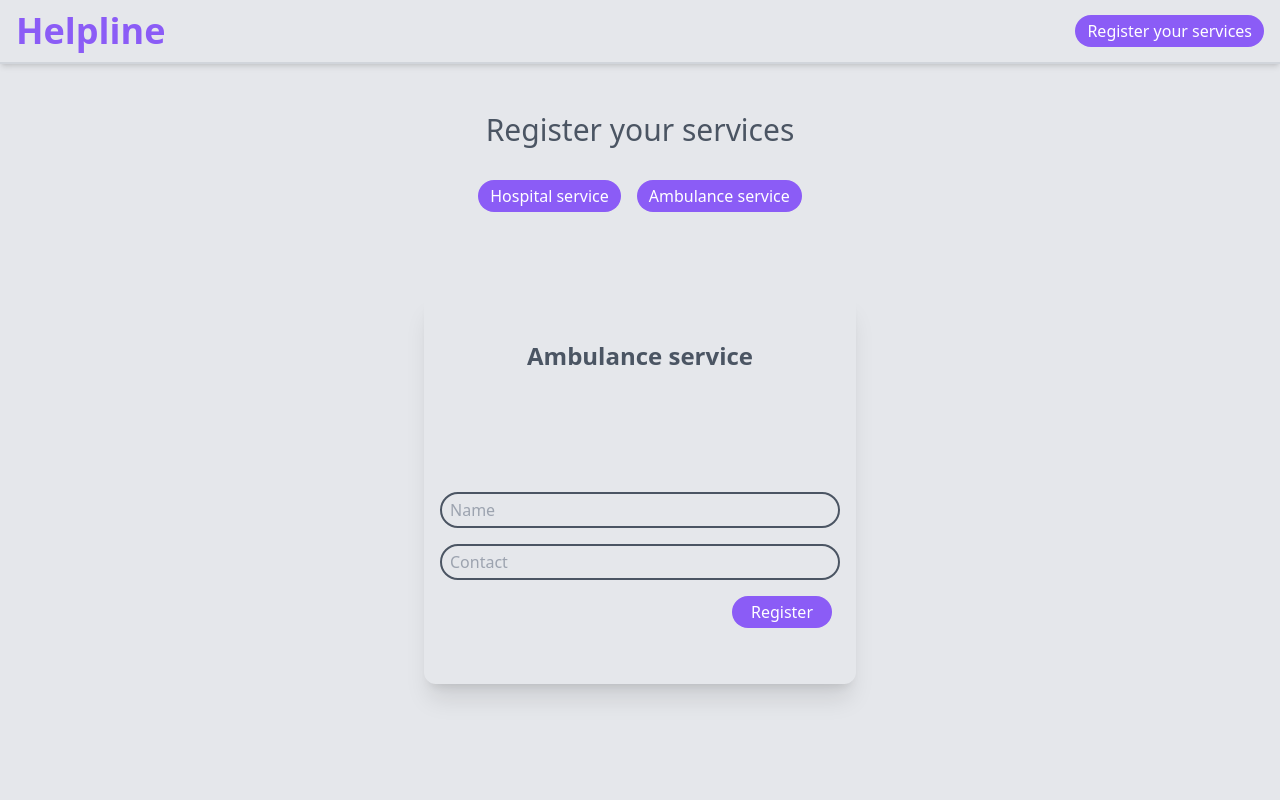
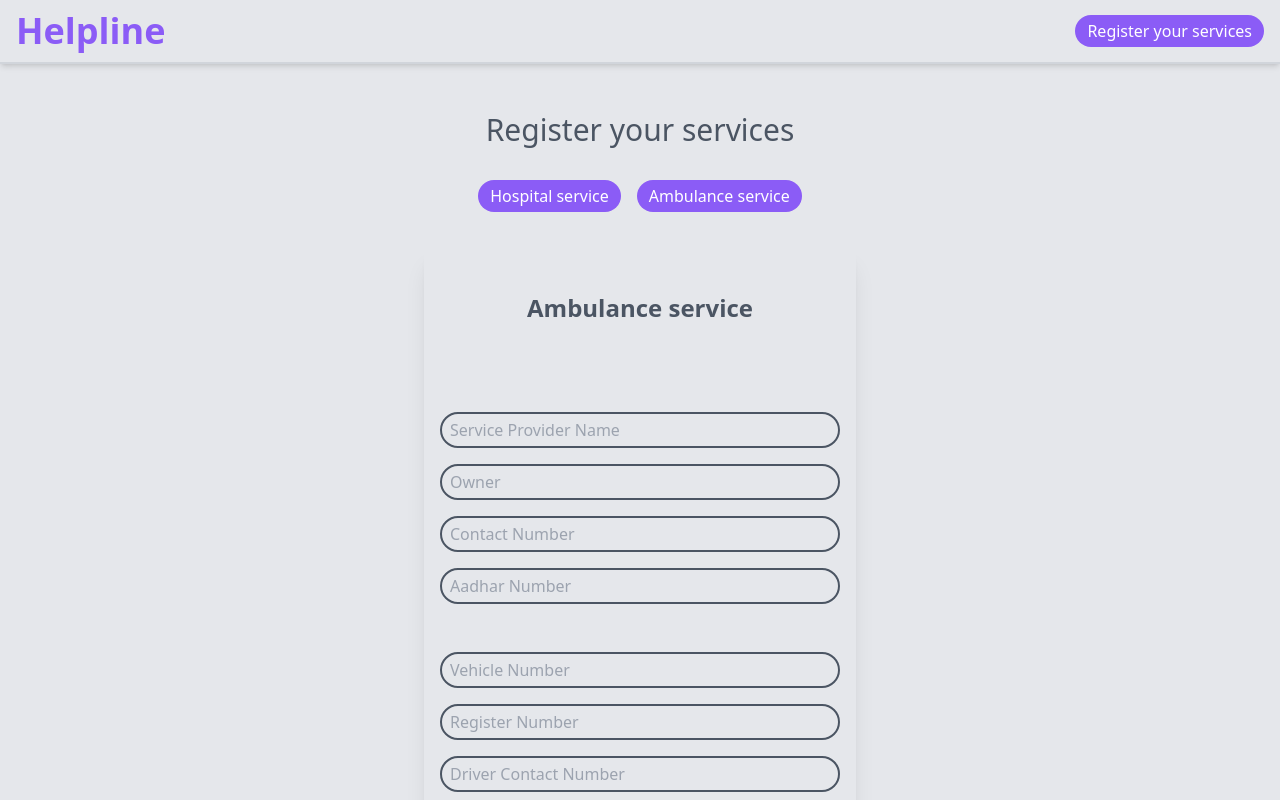
Before and after one commit to mayur-init/Helpline, a React (Create React App) app: page /register in a window 1280 px wide. Both pictures are taken after a click on the button "Ambulance service". Shown: the top 800 px of the page. Built offline with nearby package versions, Linux system fonts and the light colour scheme.

Commit message:
forms updated

```diff
--- a/src/components/AmbulanceRegister.jsx
+++ b/src/components/AmbulanceRegister.jsx
@@ -2,25 +2,33 @@ import React, {useState} from 'react'
 
 function AmbulanceRegister() {
 
-    const [ambulanceServiceName, setServiceName] = useState('');
-    const [contactNumber, setContactNumber] = useState('');
+    const [VehicleNumber, setVehicleNumber] = useState('');
+    const [RegisterNumber, setRegisterNumber] = useState('');
+    const [DriverContact, setDriverContact] = useState('');
 
     const util = () =>{
-        console.log(ambulanceServiceName + ' ' + contactNumber);
 
-        setServiceName('');
-        setContactNumber('');
+        const AmbulanceData = {
+            VehicleNumber,
+            RegisterNumber,
+            DriverContact,
+        }
+
+        console.log(AmbulanceData);
+
+        setVehicleNumber('');
+        setRegisterNumber('');
+        setDriverContact('');
     }
+
     return (
-        <div className='rounded-xl shadow-xl p-4 m-4 min-h-max'>
-            <h1 className='text-gray-600 text-2xl font-semibold mt-[4vh] flex justify-center'>Ambulance service</h1>
-            <div className='flex flex-col w-[50vh] h-auto mt-[14vh] mb-[4vh]'>
-                <input type='text' onChange={(e) => { setServiceName(e.target.value) }} value={ambulanceServiceName} placeholder='Name' className='bg-gray-200 border-2 border-gray-600 rounded-full px-2 py-1 my-2'></input>
-                <input type='text' onChange={(e) => { setContactNumber(e.target.value) }} value={contactNumber} placeholder='Contact' className='bg-gray-200 border-2 border-gray-600 rounded-full px-2 py-1 my-2'></input>
-                <p className='flex justify-end'><button onClick ={util} className='btn w-[100px] m-2'>Register</button></p>
-            </div>
+        <div className='flex flex-col w-[50vh] h-auto mt-[4vh]'>
+            <input type='text' onChange={(e) =>{setVehicleNumber(e.target.value)}} value={VehicleNumber} placeholder='Vehicle Number' className='bg-gray-200 border-2 border-gray-600 rounded-full px-2 py-1 my-2'></input>
+            <input type='text' onChange={(e) =>{setRegisterNumber(e.target.value)}} value={RegisterNumber} placeholder='Register Number' className='bg-gray-200 border-2 border-gray-600 rounded-full px-2 py-1 my-2'></input>
+            <input type='text' onChange={(e) =>{setDriverContact(e.target.value)}} value={DriverContact}placeholder='Driver Contact Number' className='bg-gray-200 border-2 border-gray-600 rounded-full px-2 py-1 my-2'></input>
+            <p className='flex justify-end'><button onClick={util} className='btn m-2 '>Add Ambulance</button></p>
         </div>
     )
 }
 
-export default AmbulanceRegister
+export default AmbulanceRegister;
--- /dev/null
+++ b/src/components/AmbulanceServiceRegister.jsx
@@ -0,0 +1,42 @@
+import React, {useState} from 'react';
+import AmbulanceRegister from './AmbulanceRegister';
+
+function AmbulanceServiceRegister() {
+
+    const [ServiceProviderName, setServiceProviderName] = useState('');
+    const [OwnerName, setOwnerName] = useState('');
+    const [ContactNumber, setContactNumber] = useState('');
+    const [AadharNumber, setAadharNumber] = useState('');
+
+    const util = () =>{
+
+        const AmbulanceServiceData = {
+            ServiceProviderName,
+            OwnerName,
+            ContactNumber,
+            AadharNumber,
+        }
+
+        console.log(AmbulanceServiceData);
+
+        setServiceProviderName('');
+        setOwnerName('')
+        setContactNumber('');
+        setAadharNumber('');
+    }
+    return (
+        <div className='rounded-xl shadow-xl p-4 min-h-max'>
+            <h1 className='text-gray-600 text-2xl font-semibold mt-[4vh] flex justify-center'>Ambulance service</h1>
+            <div className='flex flex-col w-[50vh] h-auto mt-[10vh] mb-[4vh]'>
+                <input type='text' onChange={(e) => { setServiceProviderName(e.target.value) }} value={ServiceProviderName} placeholder='Service Provider Name' className='bg-gray-200 border-2 border-gray-600 rounded-full px-2 py-1 my-2'></input>
+                <input type='text' onChange={(e) => { setOwnerName(e.target.value) }} value={OwnerName} placeholder='Owner' className='bg-gray-200 border-2 border-gray-600 rounded-full px-2 py-1 my-2'></input>
+                <input type='text' onChange={(e) => { setContactNumber(e.target.value) }} value={ContactNumber} placeholder='Contact Number' className='bg-gray-200 border-2 border-gray-600 rounded-full px-2 py-1 my-2'></input>
+                <input type='text' onChange={(e) => { setAadharNumber(e.target.value) }} value={AadharNumber} placeholder='Aadhar Number' className='bg-gray-200 border-2 border-gray-600 rounded-full px-2 py-1 my-2'></input>
+                <AmbulanceRegister />
+                <p className='flex justify-end'><button onClick ={util} className='btn w-[100px] m-2'>Submit</button></p>
+            </div>
+        </div>
+    )
+}
+
+export default AmbulanceServiceRegister
--- a/src/components/HospitalRegister.jsx
+++ b/src/components/HospitalRegister.jsx
@@ -2,29 +2,45 @@ import React, { useState } from 'react'
 
 function HospitalRegister() {
 
-  const [hospitalName, setHospitalName] = useState('');
-  const [contactNumber, setContactNumber] = useState('');
-  const [address, setAddress] = useState('');
+  const [HospitalName, setHospitalName] = useState('');
+  const [ContactNumber, setContactNumber] = useState('');
+  const [Address, setAddress] = useState('');
+  const [Category, setCategory] = useState('');
+  const [Specilization, setSpecialization] = useState('');
 
   const util = () =>{
-    console.log(hospitalName + ' ' + contactNumber + ' ' + address);
+
+    const HospitalData = {
+      HospitalName,
+      ContactNumber,
+      Address,
+      Category,
+      Specilization,
+    }
+
+    console.log(HospitalData);
 
     setHospitalName('');
     setContactNumber('');
     setAddress('');
+    setCategory('');
+    setSpecialization('');
+
   }
 
   return (
     <div className='rounded-xl shadow-xl p-4 m-4 min-h-max'>
       <h1 className='text-gray-600 text-2xl font-semibold mt-[4vh] flex justify-center'>Hospital service</h1>
       <div className='flex flex-col w-[50vh] h-auto mt-[8vh] mb-[4vh]'>
-        <input type='text' onChange={(e) => { setHospitalName(e.target.value) }} value={hospitalName} placeholder='Name' className='bg-gray-200 border-2 border-gray-600 rounded-full px-2 py-1 my-2'></input>
-        <input type='text' onChange={(e) => { setContactNumber(e.target.value) }} value={contactNumber} placeholder='Contact' className='bg-gray-200 border-2 border-gray-600 rounded-full px-2 py-1 my-2'></input>
-        <input type='text' onChange={(e) => { setAddress(e.target.value) }} value={address} placeholder='Address' className='bg-gray-200 border-2 border-gray-600 rounded-full px-2 py-1 my-2'></input>
-        <p className='flex justify-end'><button onClick = {util} className='btn w-[100px] m-2'>Register</button></p>
+        <input type='text' onChange={(e) => { setHospitalName(e.target.value) }} value={HospitalName} placeholder='Name' className='bg-gray-200 border-2 border-gray-600 rounded-full px-2 py-1 my-2'></input>
+        <input type='text' onChange={(e) => { setContactNumber(e.target.value) }} value={ContactNumber} placeholder='Contact' className='bg-gray-200 border-2 border-gray-600 rounded-full px-2 py-1 my-2'></input>
+        <input type='text' onChange={(e) => { setAddress(e.target.value) }} value={Address} placeholder='Address' className='bg-gray-200 border-2 border-gray-600 rounded-full px-2 py-1 my-2'></input>
+        <input type='text' onChange={(e) => { setCategory(e.target.value) }} value={Category} placeholder='Category' className='bg-gray-200 border-2 border-gray-600 rounded-full px-2 py-1 my-2'></input>
+        <input type='text' onChange={(e) => { setSpecialization(e.target.value) }} value={Specilization} placeholder='Specialization' className='bg-gray-200 border-2 border-gray-600 rounded-full px-2 py-1 my-2'></input>
+        <p className='flex justify-end'><button onClick = {util} className='btn w-[100px] m-2'>Submit</button></p>
       </div>
     </div>
   )
 }
 
-export default HospitalRegister
+export default HospitalRegister;
--- a/src/pages/RegisterPage.jsx
+++ b/src/pages/RegisterPage.jsx
@@ -2,7 +2,7 @@ import React, {useState} from 'react';
 import Navbar from '../components/Navbar';
 import Footer from '../components/Footer';
 import HospitalRegister from '../components/HospitalRegister';
-import AmbulanceRegister from '../components/AmbulanceRegister';
+import AmbulanceServiceRegister from '../components/AmbulanceServiceRegister';
 
 function RegisterPage() {
 
@@ -17,8 +17,8 @@ function RegisterPage() {
           <button className='btn mx-2' onClick={() => setIsActive(true)}>Hospital service</button>
           <button className='btn mx-2' onClick={() => setIsActive(false)}>Ambulance service</button>
         </div>
-        <div className='flex mt-[8vh]'>
-          {isActive? (<HospitalRegister/>):(<AmbulanceRegister/>)}
+        <div className='flex mt-[4vh]'>
+          {isActive? (<HospitalRegister/>):(<AmbulanceServiceRegister/>)}
         </div>
       </div>
       <Footer />
```
